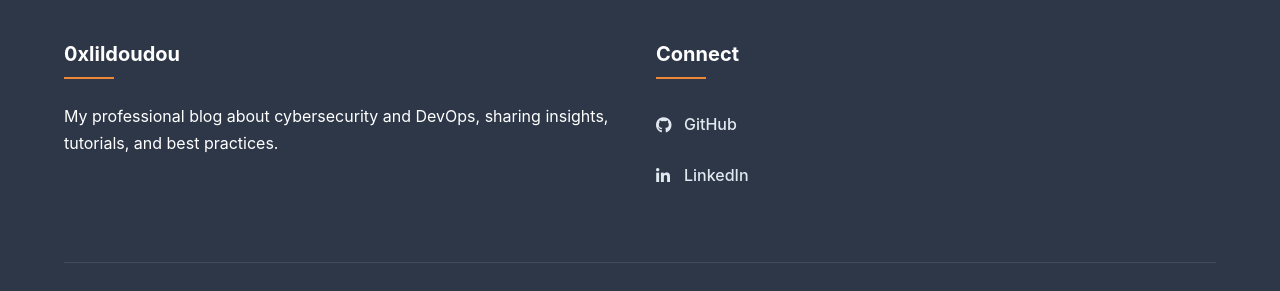
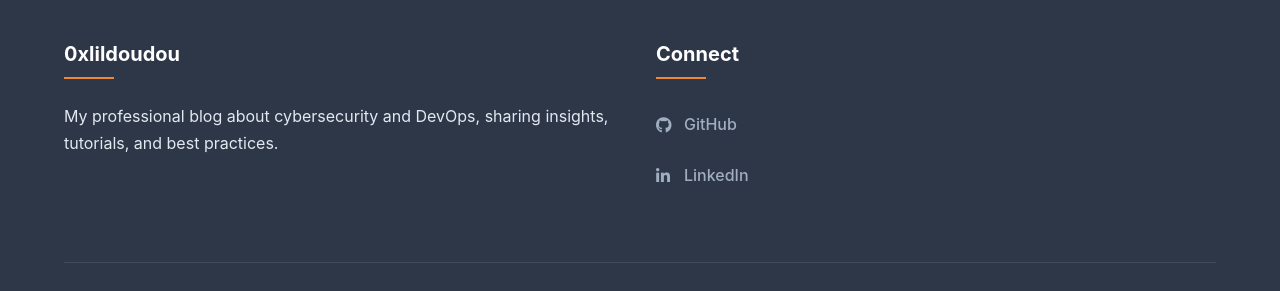
Before and after one commit to 0xlildoudou/0xlildoudou.github.io, a Jekyll site: the page built from index.md, in a window 1280 px wide and 900 px high, scrolled down 249 px. Shown: the part 558-849 px from the top of the window. Built offline with Jekyll 4.4.1, drawn with Linux system fonts in a browser that asks for light colours; nearby versions of some CDN libraries.

Commit message:
css update

```diff
--- a/assets/css/styles.css
+++ b/assets/css/styles.css
@@ -9,6 +9,13 @@
     --dark-gray: #4a5568;
     --white: #ffffff;
     --code-bg: #1a202c;
+
+    /* Footer specific colors */
+    --footer-bg: #2d3748;
+    --footer-text: #e2e8f0;
+    --footer-heading: #ffffff;
+    --footer-link: #a0aec0;
+    --footer-link-hover: #ed8936;
 
     /* Enhanced variable system */
     --radius-sm: 4px;
@@ -429,10 +436,10 @@
     border-color: var(--secondary-color);
   }
 
-  /* Modern Footer */
+  /* Improved Footer with Better Visibility */
   .site-footer {
-    background-color: var(--primary-color);
-    color: var(--white);
+    background-color: var(--footer-bg);
+    color: var(--footer-text);
     padding: var(--spacing-xl) 0 var(--spacing-lg);
   }
 
@@ -453,6 +460,7 @@
     position: relative;
     padding-bottom: var(--spacing-xs);
     font-weight: 700;
+    color: var(--footer-heading);
   }
 
   .footer-heading::after {
@@ -465,10 +473,11 @@
     background-color: var(--accent-color);
   }
 
-  .footer-text {
+  /* Make sure footer content (like description) is visible */
+  .footer-col p {
+    color: var(--footer-text);
+    line-height: 1.7;
     margin-bottom: var(--spacing-md);
-    line-height: 1.7;
-    color: var(--medium-gray);
   }
 
   .social-media-list {
@@ -480,14 +489,15 @@
   }
 
   .social-media-list a {
-    color: var(--medium-gray);
+    color: var(--footer-link);
     display: flex;
     align-items: center;
     padding: var(--spacing-xs) 0;
+    font-weight: 500;
   }
 
   .social-media-list a:hover {
-    color: var(--accent-color);
+    color: var(--footer-link-hover);
     transform: translateX(5px);
   }
 
@@ -500,7 +510,7 @@
     text-align: center;
     padding-top: var(--spacing-md);
     border-top: 1px solid rgba(255, 255, 255, 0.1);
-    color: var(--medium-gray);
+    color: var(--footer-text);
     font-size: 0.875rem;
   }
 
@@ -546,7 +556,7 @@
     }
   }
 
-  /* Dark Mode Support */
+  /* Dark Mode Support with Footer Fixes */
   @media (prefers-color-scheme: dark) {
     :root {
       --primary-color: #1a202c;
@@ -556,6 +566,13 @@
       --dark-gray: #a0aec0;
       --white: #1a202c;
       --code-bg: #2d3748;
+
+      /* Footer colors don't change in dark mode */
+      --footer-bg: #1a202c;
+      --footer-text: #e2e8f0;
+      --footer-heading: #ffffff;
+      --footer-link: #a0aec0;
+      --footer-link-hover: #ed8936;
     }
 
     body {
```
